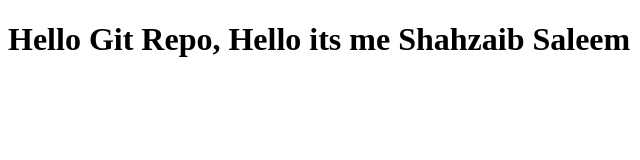
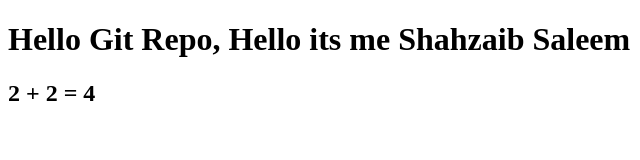
Before and after one commit to Shazzy911/Portfolio-Website, a plain HTML site: page index.html in a window 1280 px wide. Shown: the full height of the page, 0-640 px from the left. Drawn offline with Linux system fonts and the light colour scheme.

Commit message:
added Plus

```diff
--- a/index.html
+++ b/index.html
@@ -8,6 +8,6 @@
 </head>
 <body>
     <h1>Hello Git Repo, Hello its me Shahzaib Saleem</h1>
-
+    <h2>2 + 2 = 4</h2>
 </body>
 </html>
```
